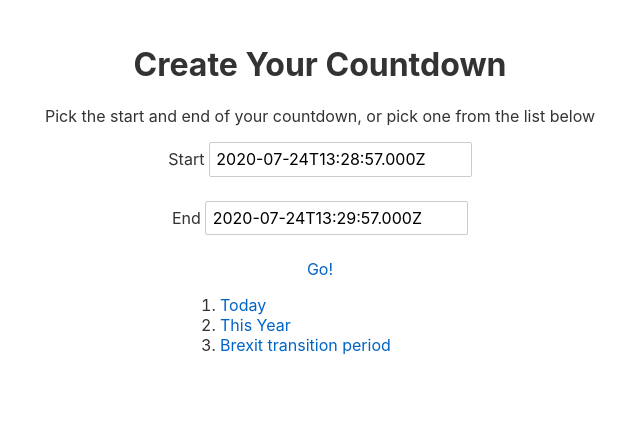
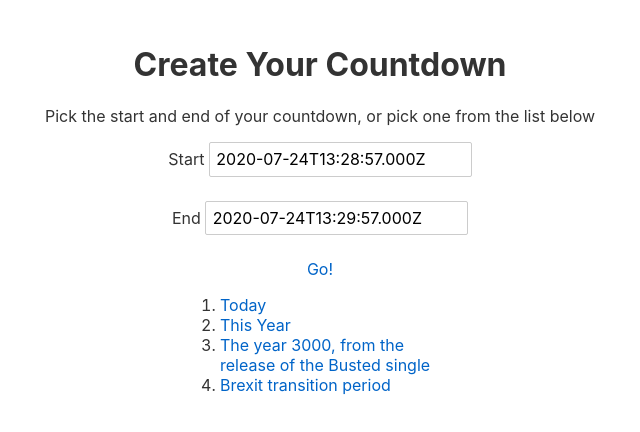
Before and after one commit to metriccaution/web-snippets, a Svelte app in the folder countdown-clock/: page / in a window 1280 px wide. Shown: the top 432 px of the page, without its empty margins (320-960 px from the left). Built offline with nearby package versions, Linux system fonts and the light colour scheme.

Commit message:
Adding another pre-canned date to the countdown list

```diff
--- a/countdown-clock/src/pick-times/Index.svelte
+++ b/countdown-clock/src/pick-times/Index.svelte
@@ -18,6 +18,11 @@
       name: "This Year",
       start: setDate(1, 1, setTime(0, 0, 0, new Date())).getTime(),
       end: setDate(12, 31, setTime(23, 59, 59, new Date())).getTime(),
+    },
+    {
+      name: "The year 3000, from the release of the Busted single",
+      start: new Date("2003-01-13T00:00:00.000Z").getTime(),
+      end: new Date("3000-01-01T00:00:00.000Z").getTime(),
     },
     {
       name: "Brexit transition period",
```
